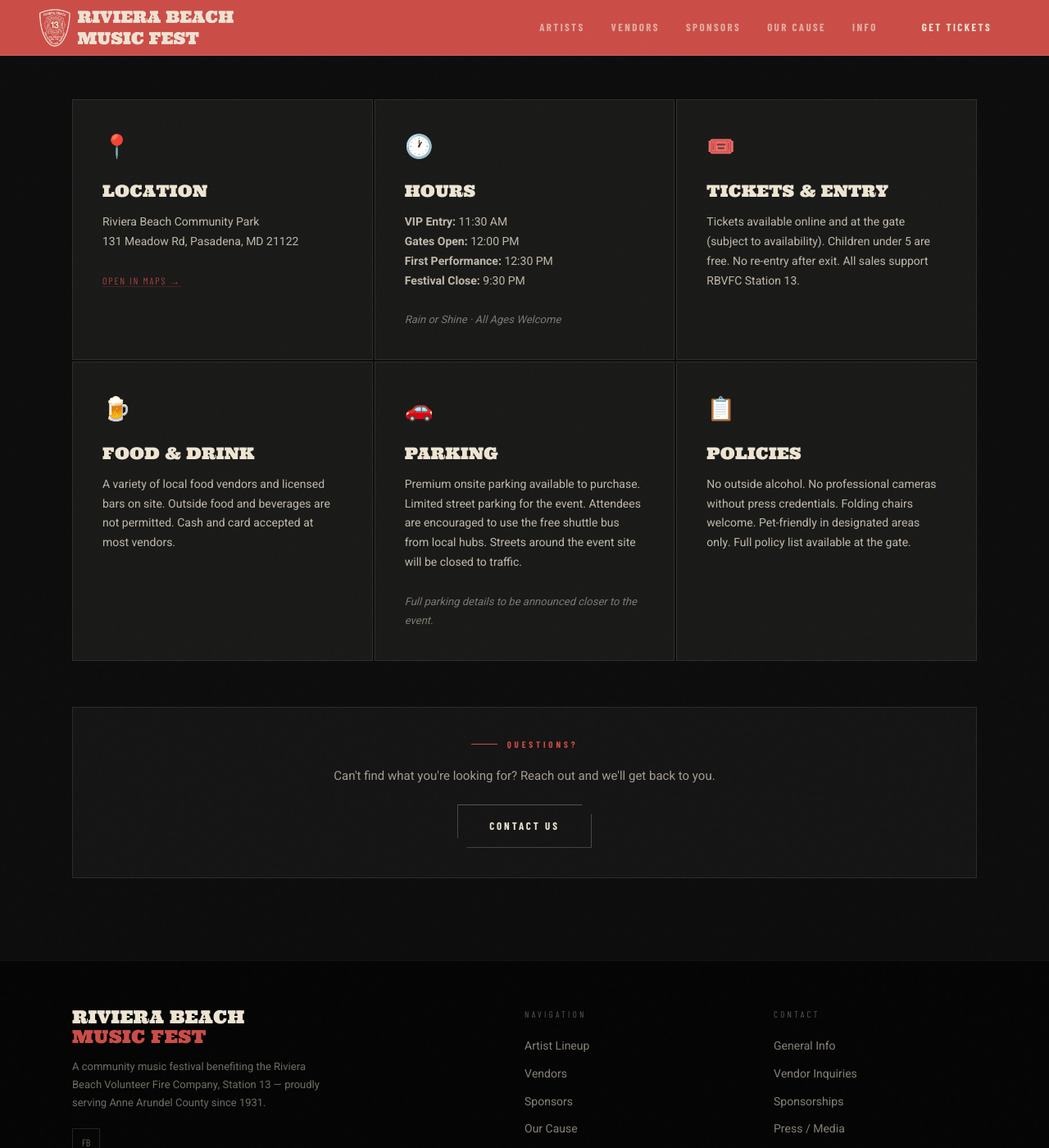
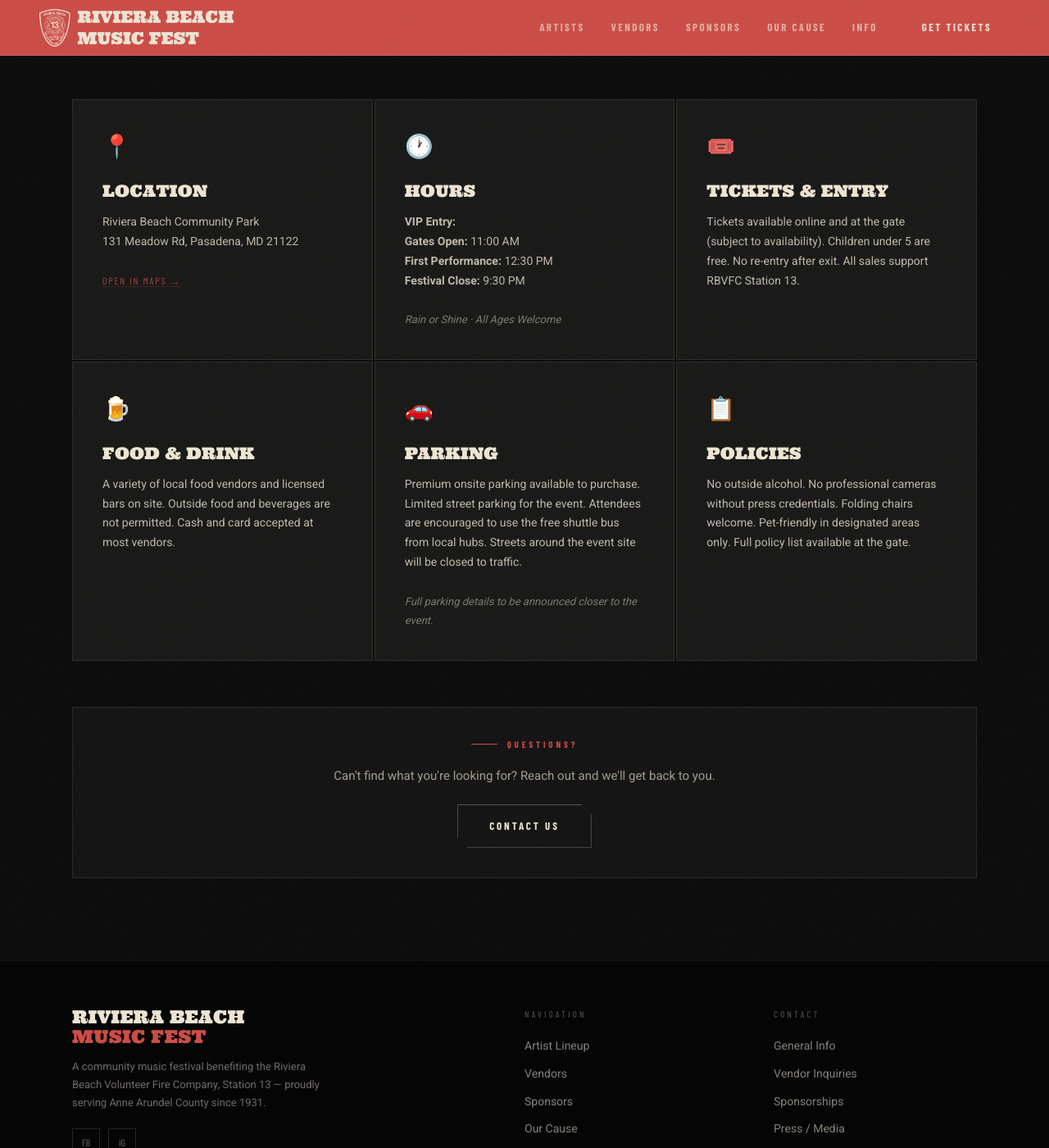
Before and after one commit to RBVFC/rbmf, a Jekyll site: the page built from info/index.html, in a window 1280 px wide and 1400 px high, scrolled down 541 px. Shown: the whole window at 82% size. Built offline with Jekyll 4.4.1, drawn with Linux system fonts in a browser that asks for light colours; some web fonts are replaced.

Commit message:
Update _config.yml (#6)

```diff
--- a/_config.yml
+++ b/_config.yml
@@ -9,8 +9,7 @@
   year: 2026
   date: "Saturday, October 10, 2026"
   date_iso: "2026-10-10T12:00:00-04:00"
-  gates_open: "12:00 PM"
-  vip_entry: "11:30 AM"
+  gates_open: "11:00 AM"
   close: "9:30 PM"
   location_name: "Riviera Beach Community Park"
   location_address: "131 Meadow Rd, Pasadena, MD 21122"
@@ -30,7 +29,7 @@
 # Social links
 social:
   facebook: "https://www.facebook.com/rivierabeachvolunteers"
-  instagram: ""
+  instagram: "https://www.instagram.com/rivierabeachvfc13"
 
 # RBVFC details
 rbvfc:
```
